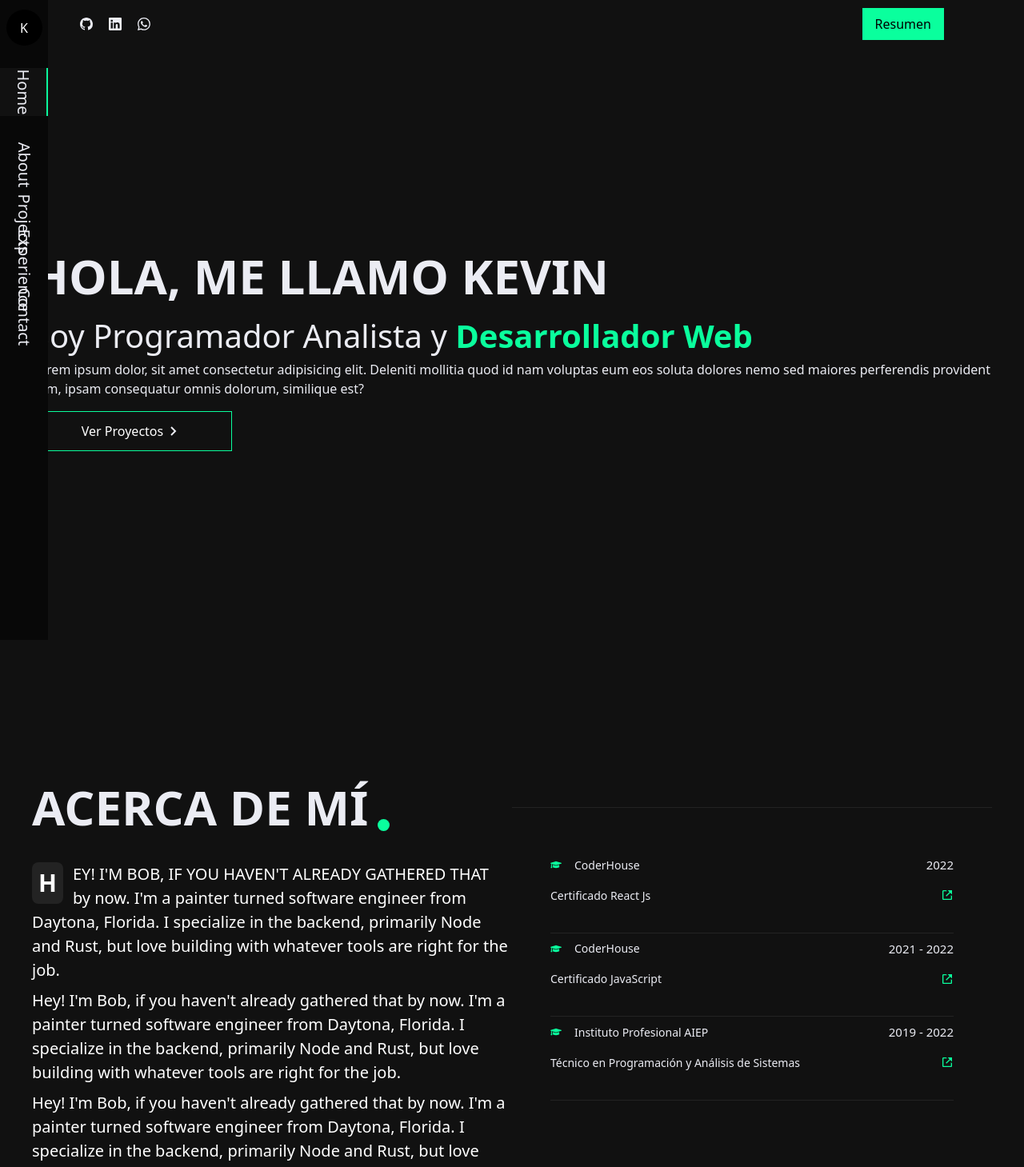
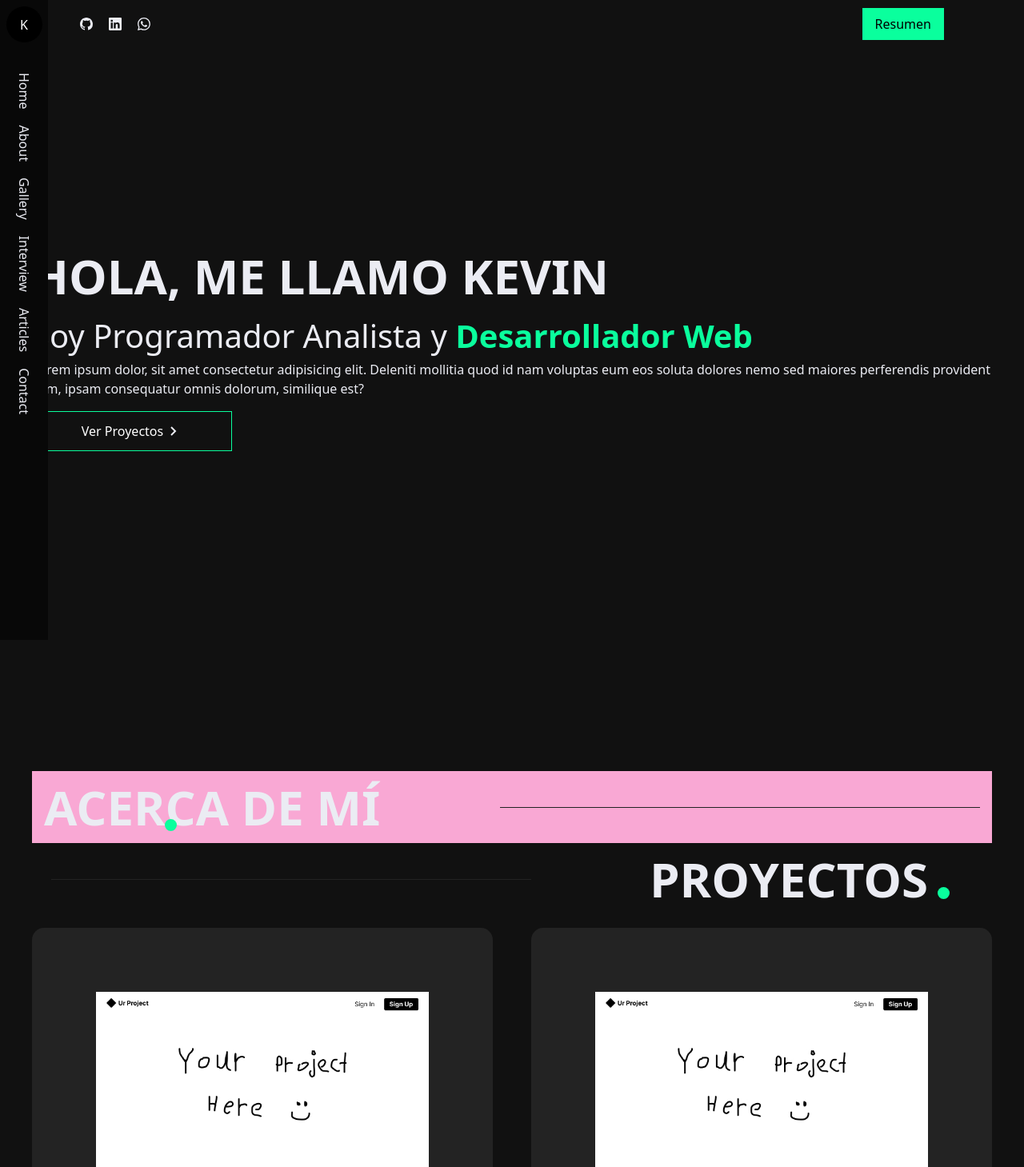
Before and after one commit to KvinPardo/portfolio-nuevo, a React (Vite) app: page / in a window 1280 px wide. Shown: the top 1459 px of the page at 80% size. Built offline with nearby package versions, Linux system fonts and the light colour scheme.

Commit message:
Navbar cambiado - siderbar eliminado en mobile

```diff
--- a/package.json
+++ b/package.json
@@ -10,6 +10,7 @@
     "preview": "vite preview"
   },
   "dependencies": {
+    "framer-motion": "^10.12.18",
     "react": "^18.2.0",
     "react-dom": "^18.2.0",
     "react-icons": "^4.10.1",
--- a/src/components/About.jsx
+++ b/src/components/About.jsx
@@ -1,71 +1,83 @@
 import { FaGraduationCap } from "react-icons/fa";
 import { BiLinkExternal } from "react-icons/bi";
-
 import { aboutData, education } from "../data";
 
+import { motion } from "framer-motion";
+import { fadeIn } from "../variants";
+
 const About = () => {
+  // destructure about
+  const { text1, text2, text3 } = aboutData;
+
   return (
-    <section id="about" className="pb-20">
-      {aboutData.map((about, index) => {
-        const { title, text1, text2, text3 } = about;
-        return (
-          <div key={index} className="lg:pb-40">
+    <section className="bg-pink-300">
+      <div className="container mx-auto">
         <div className="flex items-center relative justify-between">
-              <h3 className="lg:text-[60px] text-[20px] text-nav uppercase font-extrabold">
-                {title}
+          <h3 className="lg:text-[60px] text-[20px] text-nav uppercase font-extrabold relative">
+            Acerca de mí
             <span className="bg-terciary absolute lg:w-[15px] lg:h-[15px] w-[8px] h-[8px] rounded-full lg:top-[60px] top-5 lg:left-[36%] left-[52%]"></span>
           </h3>
-
           <div className="h-[1px] bg-capitalice lg:w-[600px] w-[100px] text-right ml-6" />
         </div>
 
-            {/* description */}
         <div className="flex flex-col lg:flex-row gap-y-4">
-              <div className="flex-auto flex-col lg:w-1/2 my-4">
-                <p className="font-light text-[15px] lg:text-[20px] my-2 text-white first-letter:bg-capitalice first-letter:rounded-lg first-line:uppercase  first-letter:text-3xl first-letter:p-2 first-letter:font-bold first-letter:text-white first-letter:mr-3 first-letter:float-left">
-                  {text1}
-                </p>
-                <p className="font-light text-[15px] lg:text-[20px] my-2 text-white">
-                  {text2}
-                </p>
-                <p className="font-light text-[15px] lg:text-[20px] text-white">
-                  {text3}
-                </p>
-              </div>
-
-              <div className="flex-auto lg:w-1/2 my-4 lg:px-12">
-                <div className="w-full h-full">
-                  {education.map((edu, index) => {
-                    const { title, name, year } = edu;
-                    return (
-                      <div
-                        key={index}
-                        className="flex flex-col h-auto justify-start px-0 lg:gap-y-4"
-                      >
-                        <div className="flex justify-between items-center w-full gap-y-12">
-                          <h3 className="text-nav flex items-center gap-x-4 text-[14px]">
-                            <FaGraduationCap className="text-terciary" />
-                            {name}
-                          </h3>
-                          <p className="text-nav text-[15px]">{year}</p>
-                        </div>
-                        <div className="flex justify-between items-center">
-                          <h3 className="text-nav text-[14px]">{title}</h3>
-                          <a href="">
-                            <BiLinkExternal className="text-terciary" />
-                          </a>
-                        </div>
-                        <div className="h-[1px] bg-capitalice w-full my-2 mt-5" />
-                      </div>
-                    );
-                  })}
+          <p>{text1}</p>
+          <p>{text2}</p>
+          <p>{text3}</p>
         </div>
       </div>
-            </div>
-          </div>
-        );
-      })}
     </section>
+
+    // <div key={index} className="lg:pb-40">
+    //   <div className="flex items-center relative justify-between">
+
+    //     <div className="h-[1px] bg-capitalice lg:w-[600px] w-[100px] text-right ml-6" />
+    //   </div>
+
+    //   {/* description */}
+    //   <div className="flex flex-col lg:flex-row gap-y-4">
+    //     <div className="flex-auto flex-col lg:w-1/2 my-4">
+    //       <p className="font-light text-[15px] lg:text-[20px] my-2 text-white first-letter:bg-capitalice first-letter:rounded-lg first-line:uppercase  first-letter:text-3xl first-letter:p-2 first-letter:font-bold first-letter:text-white first-letter:mr-3 first-letter:float-left">
+    //         {text1}
+    //       </p>
+    //       <p className="font-light text-[15px] lg:text-[20px] my-2 text-white">
+    //         {text2}
+    //       </p>
+    //       <p className="font-light text-[15px] lg:text-[20px] text-white">
+    //         {text3}
+    //       </p>
+    //     </div>
+
+    //     <div className="flex-auto lg:w-1/2 my-4 lg:px-12">
+    //       <div className="w-full h-full">
+    //         {education.map((edu, index) => {
+    //           const { title, name, year } = edu;
+    //           return (
+    //             <div
+    //               key={index}
+    //               className="flex flex-col h-auto justify-start px-0 lg:gap-y-4"
+    //             >
+    //               <div className="flex justify-between items-center w-full gap-y-12">
+    //                 <h3 className="text-nav flex items-center gap-x-4 text-[14px]">
+    //                   <FaGraduationCap className="text-terciary" />
+    //                   {name}
+    //                 </h3>
+    //                 <p className="text-nav text-[15px]">{year}</p>
+    //               </div>
+    //               <div className="flex justify-between items-center">
+    //                 <h3 className="text-nav text-[14px]">{title}</h3>
+    //                 <a href="">
+    //                   <BiLinkExternal className="text-terciary" />
+    //                 </a>
+    //               </div>
+    //               <div className="h-[1px] bg-capitalice w-full my-2 mt-5" />
+    //             </div>
+    //           );
+    //         })}
+    //       </div>
+    //     </div>
+    //   </div>
+    // </div>
   );
 };
 
--- a/src/components/Header.jsx
+++ b/src/components/Header.jsx
@@ -39,7 +39,7 @@ const Header = () => {
         <div
           onClick={() => setNavMobile(!navMobile)}
           className="xl:hidden cursor-pointer transition ease-out duration-300">
-          <CgMenuGridO className="text-nav text-[25px]" />
+          <CgMenuGridO className={`${navMobile ? 'text-terciary' : 'text-nav'}  text-[25px]`} />
         </div>
         <div
           className={`${navMobile ? "max-h-full" : "max-h-0"}
--- a/src/components/NavMobile.jsx
+++ b/src/components/NavMobile.jsx
@@ -12,7 +12,7 @@ const NavMobile = () => {
             <li key={index}>
               <a
                 href={item.href}
-                className="text-2xl font-thin uppercase text-nav"
+                className="text-2xl font-thin uppercase text-nav hover:text-terciary transition duration-300"
               >
                 {item.name}
               </a>
--- a/src/components/Sidebar.jsx
+++ b/src/components/Sidebar.jsx
@@ -1,63 +1,33 @@
 import React, { useState } from "react";
-import { Link } from "react-scroll";
-import { BiHomeAlt, BiUser } from "react-icons/bi";
-import { BsBriefcase, BsClipboardData, BsChatSquareText } from "react-icons/bs";
+import { navData } from "../data";
 
 const Sidebar = () => {
+  const { items } = navData;
+
   return (
     <div className="xl:flex hidden flex-col w-[60px] ">
-      <div className="flex justify-center items-center py-[12px]">
+      <div className="flex justify-center items-center py-[8px]">
         <span className="text-white lg:w-[45px] w-[40px] h-[45px] rounded-full bg-black flex justify-center items-center">
           K
         </span>
       </div>
-      <div className="flex flex-col justify-center items-center hover:border-none">
-        <Link
-          to="home"
-          smooth={true}
-          spy={true}
-          offset={-200}
-          className="m-4 lg:text-[20px] w-full h-full flex justify-center items-center p-[14px] rotate-90 text-nav hover:bg-secondary hover:border-t hover:border-t-terciary cursor-pointer"
-        >
-          Home
-        </Link>
-        <Link
-          to="about"
-          smooth={true}
-          spy={true}
-          offset={-200}
-          className="m-4 lg:text-[20px] w-full h-full flex justify-center items-center p-[14px] rotate-90 text-nav hover:bg-secondary hover:border-t hover:border-t-terciary cursor-pointer"
-        >
-          About
-        </Link>
-        <Link
-          to="projects"
-          smooth={true}
-          spy={true}
-          offset={-200}
-          className="lg:text-[20px] w-full h-full flex justify-center items-center p-[14px] rotate-90 text-nav hover:bg-secondary hover:border-t hover:border-t-terciary cursor-pointer"
-        >
-          Projects
-        </Link>
-        <Link
-          to="experience"
-          smooth={true}
-          spy={true}
-          offset={-200}
-          className="lg:text-[20px] w-full h-full flex justify-center items-center p-[14px] rotate-90 text-nav hover:bg-secondary hover:border-t hover:border-t-terciary cursor-pointer"
-        >
-          Experience
-        </Link>
-        <Link
-          to="contact"
-          smooth={true}
-          spy={true}
-          offset={-200}
-          className="lg:text-[20px] w-full h-full flex justify-center items-center p-[14px] rotate-90 text-nav hover:bg-secondary hover:border-t hover:border-t-terciary cursor-pointer"
-        >
-          Contact
-        </Link>
-      </div>
+
+      <nav className="h-full">
+        <ul className="flex my-12 rotate-90 items-center gap-x-5">
+          {items.map((item, index) => {
+            return (
+              <li key={index}>
+                <a
+                  href={item.href}
+                  className="text-nav cursor-pointer w-full flex justify-center items-center"
+                >
+                  {item.name}
+                </a>
+              </li>
+            );
+          })}
+        </ul>
+      </nav>
     </div>
   );
 };
--- a/src/data.js
+++ b/src/data.js
@@ -21,7 +21,6 @@ const heroData = [
 
 const aboutData = [
   {
-    title: "Acerca de mí",
     text1:
       "Hey! I'm Bob, if you haven't already gathered that by now. I'm a painter turned software engineer from Daytona, Florida. I specialize in the backend, primarily Node and Rust, but love building with whatever tools are right for the job.",
     text2:
--- a/src/index.css
+++ b/src/index.css
@@ -7,14 +7,13 @@
   border-top: 2px solid #0aff9d;
 }
 
-
 @layer base {
   body {
     @apply bg-secondary;
   }
 
   .section {
-    @apply min-h-screen;
+    @apply py-[40px] lg:py-[160px];
   }
 
   .btn-lg {
--- /dev/null
+++ b/src/variants.js
@@ -0,0 +1,19 @@
+export const fadeIn = (direction) => {
+  return {
+    hidden: {
+      y: direction === "up" ? 80 : direction === "down" ? -80 : 0,
+      opacity: 0,
+      x: direction === "left" ? 80 : direction === "right" ? -80 : 0,
+    },
+    show: {
+      y: 0,
+      x: 0,
+      opacity: 1,
+      transition: {
+        type: "tween",
+        duration: 1.4,
+        ease: [0.25, 0.25, 0.25, 0.75],
+      },
+    },
+  };
+};
```
Also changed, not shown: 1 other file (tests, documents, lock files or other folders). Lines whose indentation alone changed are shown as unchanged.
